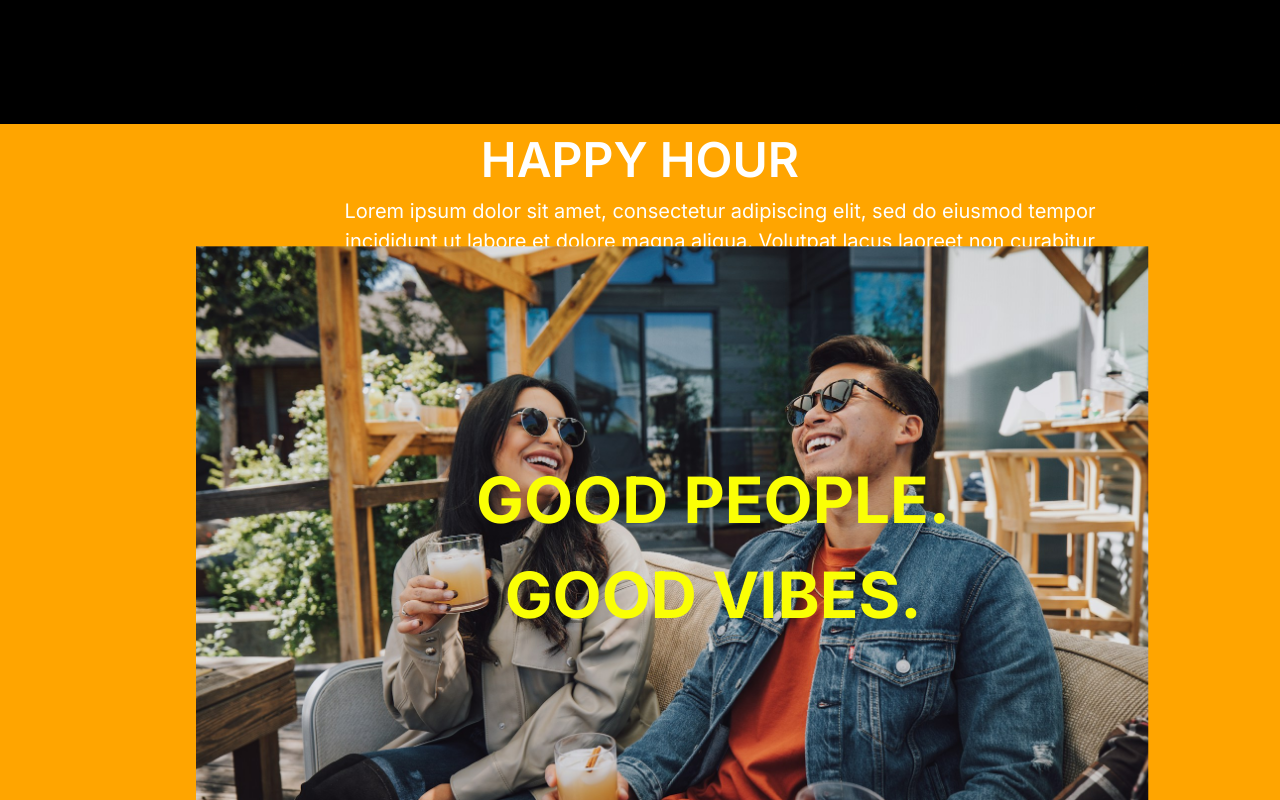
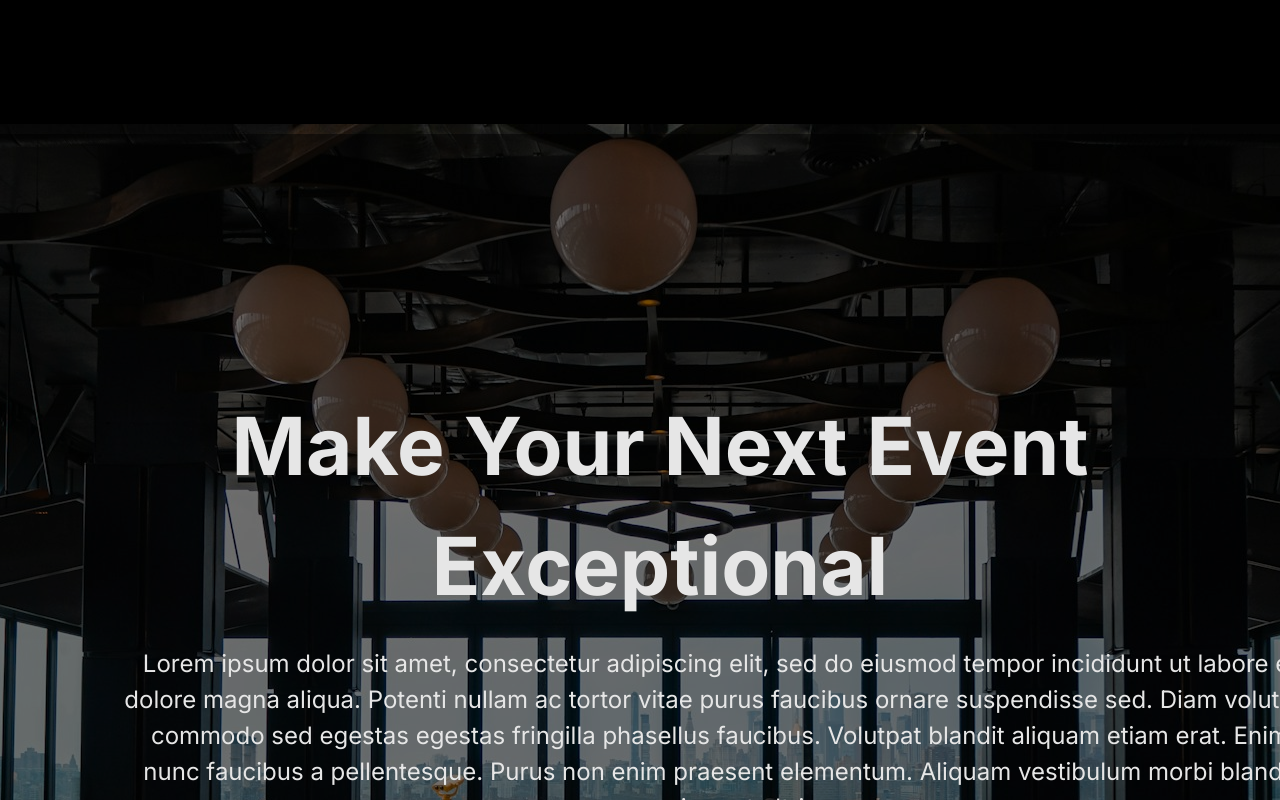
Before and after one commit to Perne11j/RESTAURANT-, a Next.js app: page / in a window 1280 px wide. Shown: the part 820-1620 px from the top of the page. Built offline with nearby package versions, Linux system fonts and the light colour scheme.

Commit message:
updated index

```diff
--- a/src/app/components/index.jsx
+++ b/src/app/components/index.jsx
@@ -1,56 +1,56 @@
-'use client'
-import picture from '/public/images/nate-johnston-7eISju-H38Q-unsplash.jpg'
-import React,{useRef} from 'react';
-import Image from 'next/image'
-import styles from '../components/styles.module.scss'
-import { useScroll, useTransform, motion} from 'framer-motion';
+// 'use client'
+// import picture from '/public/images/nate-johnston-7eISju-H38Q-unsplash.jpg'
+// import React,{useRef} from 'react';
+// import Image from 'next/image'
+// import styles from '../components/styles.module.scss'
+// import { useScroll, useTransform, motion} from 'framer-motion';
 
 
-// scroll(progress => console.log(progress))
+// // scroll(progress => console.log(progress))
 
-export default function index() {
-    const container = useRef(null);
-    const {scrollYProgress} = useScroll({
-        target: container,
-        offset: ['start start', 'end end']
-    })
+// export default function index() {
+//     const container = useRef(null);
+//     const {scrollYProgress} = useScroll({
+//         target: container,
+//         offset: ['start start', 'end end']
+//     })
 
-    // scroll(
-    //     (progress) => console.log(progress),
-    //     { axis: "x" }
-    //   )
+//     // scroll(
+//     //     (progress) => console.log(progress),
+//     //     { axis: "x" }
+//     //   )
 
-    // useTransform(value, input, output, options)
-    const scale = useTransform(scrollYProgress, [0,1], [1,0])
-  return (
-    <div ref={container} className={styles.container}>
-        <div className={styles.sticky}>
-            <div className={styles.el}>
+//     // useTransform(value, input, output, options)
+//     const scale = useTransform(scrollYProgress, [0,1], [1,0])
+//   return (
+//     <div ref={container} className={styles.container}>
+//         <div className={styles.sticky}>
+//             <div className={styles.el}>
 
-                <motion.div  style={{scale: scale}} className={styles.imageContainer}>
-                    <Image
-                    src={picture}
-                    fill
-                    alt ="image"
-                    placeholder='blur'
-                    />
-                    <div className={styles.h1text}>
-                    <h1>GOOD PEOPLE.</h1>
-                    <h1>GOOD VIBES.</h1>
-                    </div>
-                </motion.div>
+//                 <motion.div  style={{scale: scale}} className={styles.imageContainer}>
+//                     <Image
+//                     src={picture}
+//                     fill
+//                     alt ="image"
+//                     placeholder='blur'
+//                     />
+//                     <div className={styles.h1text}>
+//                     <h1>GOOD PEOPLE.</h1>
+//                     <h1>GOOD VIBES.</h1>
+//                     </div>
+//                 </motion.div>
 
-            </div>
-                <div className={styles.text}>
-                    <h1>HAPPY HOUR</h1>
-                </div>
+//             </div>
+//                 <div className={styles.text}>
+//                     <h1>HAPPY HOUR</h1>
+//                 </div>
 
-                <div className={styles.ptext}>
-                    <p>Lorem ipsum dolor sit amet, consectetur adipiscing elit, sed do eiusmod tempor incididunt ut labore et dolore magna aliqua. Volutpat lacus laoreet non curabitur gravida. Eu sem integer vitae justo eget magna fermentum iaculis eu.Lorem ipsum dolor sit amet, consectetur adipiscing elit, sed do eiusmod tempor incididunt ut labore et dolore magna aliqua. </p>
-                    <button  className={styles.clickMe}href="#">View Drink Menu</button>
-                </div>
-        </div>
-    </div>
+//                 <div className={styles.ptext}>
+//                     <p>Lorem ipsum dolor sit amet, consectetur adipiscing elit, sed do eiusmod tempor incididunt ut labore et dolore magna aliqua. Volutpat lacus laoreet non curabitur gravida. Eu sem integer vitae justo eget magna fermentum iaculis eu.Lorem ipsum dolor sit amet, consectetur adipiscing elit, sed do eiusmod tempor incididunt ut labore et dolore magna aliqua. </p>
+//                     <button  className={styles.clickMe}href="#">View Drink Menu</button>
+//                 </div>
+//         </div>
+//     </div>
 
-  )
-}
+//   )
+// }
--- a/src/app/page.tsx
+++ b/src/app/page.tsx
@@ -6,7 +6,7 @@ import TBun from "../../public/images/top-bun.png";
 import Chick from "../../public/images/Chicken.png";
 import BBun from "../../public/images/bottom-bun.png";
 import Full from "../../public/images/full-sand.png";
-import Pic from '../app/components/index'
+// import Pic from '../app/components/index'
 import Priv from './components/priv'
 import Pork from './components/pork'
 import Footer from './components/footer'
@@ -91,7 +91,7 @@ return (
 
      <NavBar />
      <Header />
-     <Pic />
+     {/* <Pic /> */}
      <Priv />
      <Pork />
      <Footer />
```
